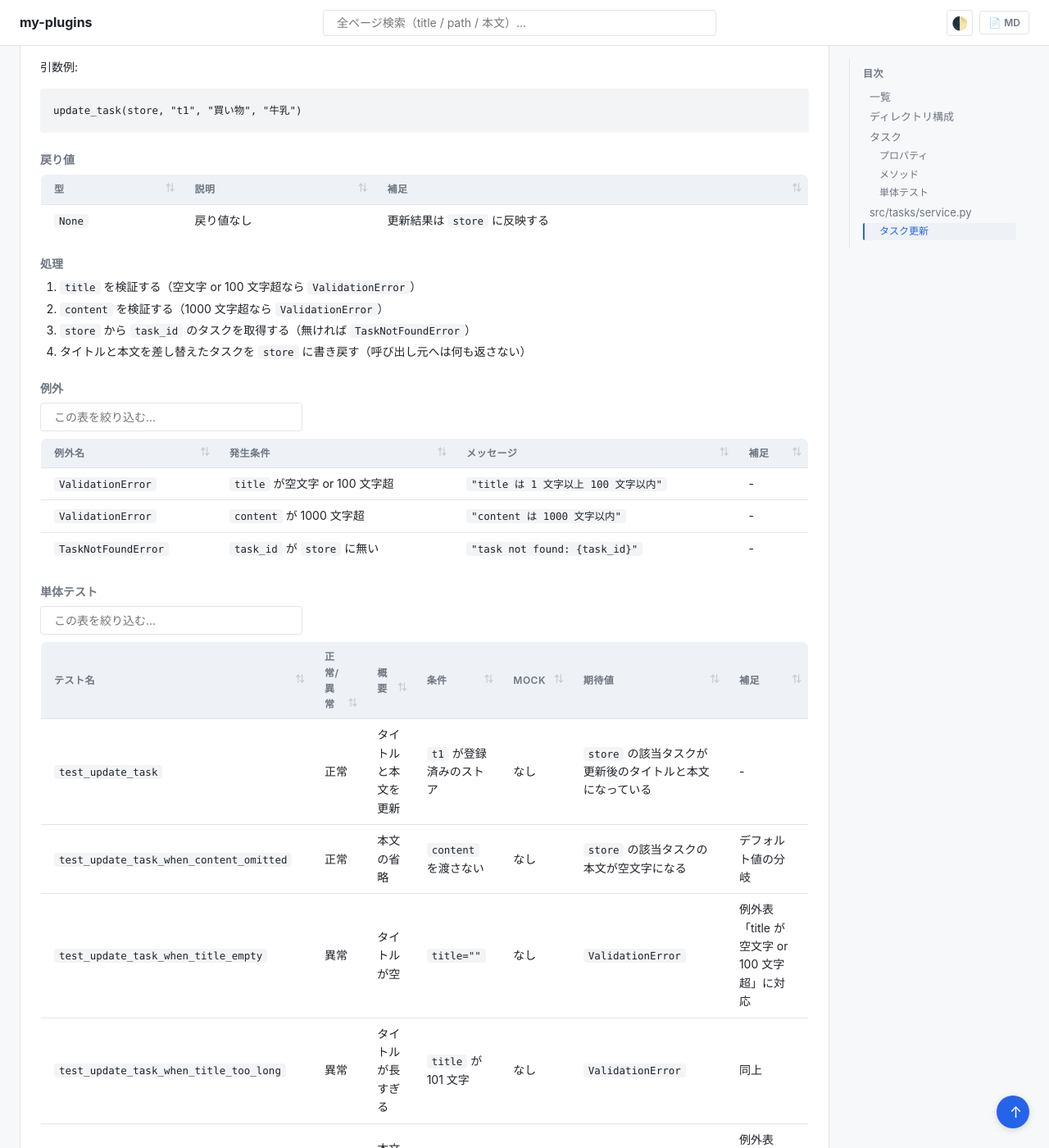
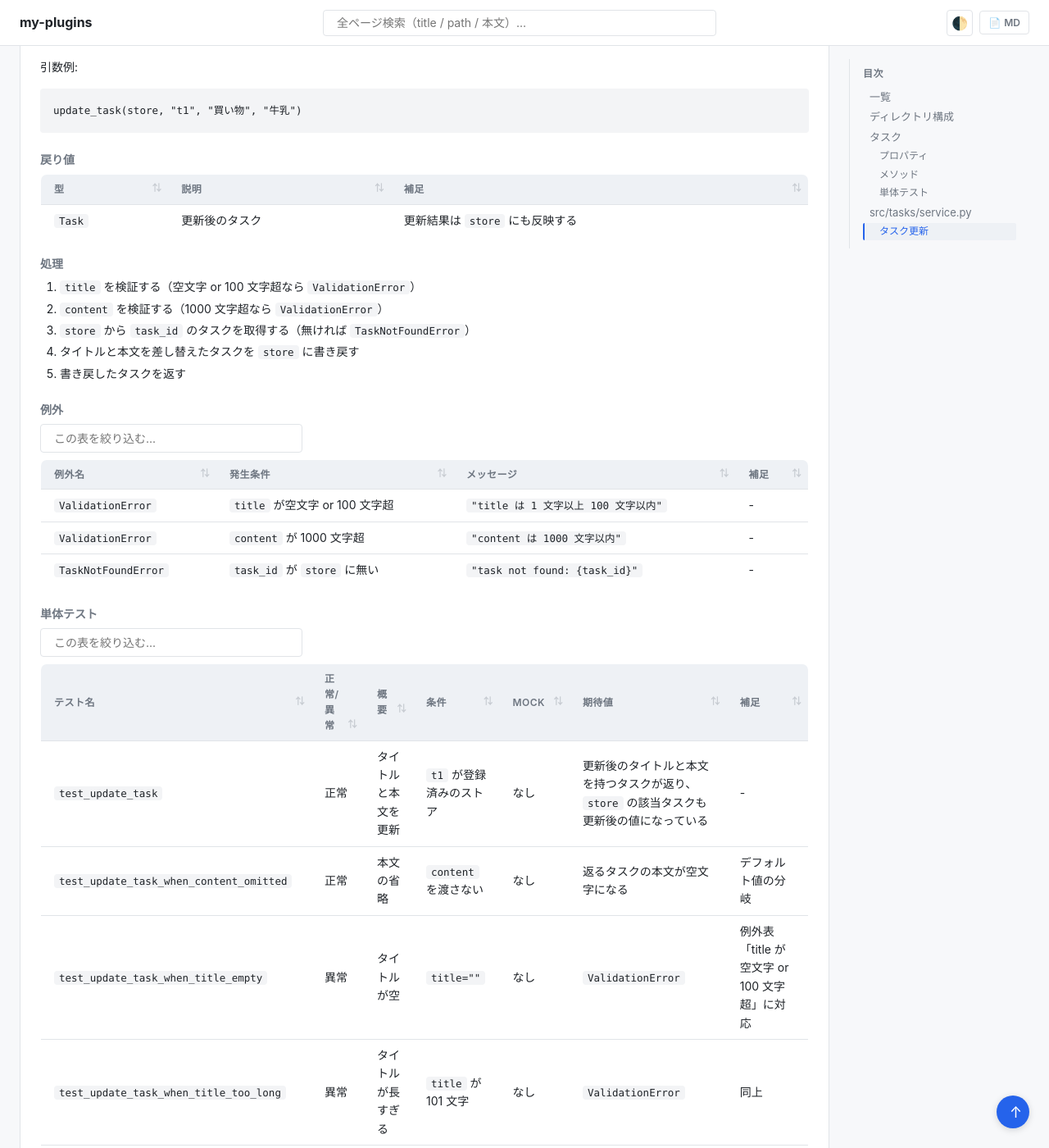
Before and after one commit to shuhei1101/ai-monitor-e2e, a Jekyll site: the page built from docs/wiki/設計図/モジュール構成/バックエンド/タスク.py.md, in a window 1280 px wide and 1400 px high, scrolled down 1866 px. Shown: the whole window at 82% size. Built offline with Jekyll 4.4.1, drawn with Linux system fonts in a browser that asks for light colours; our own code applies the rules of GitHub Pages for plain Markdown files.

Commit message:
update_task の戻り値を更新後のタスクに修正する
Co-Authored-By: Claude Opus 5 <noreply@anthropic.com>

```diff
--- a/docs/wiki/設計図/モジュール構成/バックエンド/タスク.py.md
+++ b/docs/wiki/設計図/モジュール構成/バックエンド/タスク.py.md
@@ -75,14 +75,15 @@ update_task(store, "t1", "買い物", "牛乳")
 
 | 型 | 説明 | 補足 |
 | --- | --- | --- |
-| `None` | 戻り値なし | 更新結果は `store` に反映する |
+| `Task` | 更新後のタスク | 更新結果は `store` にも反映する |
 
 #### 処理
 
 1. `title` を検証する（空文字 or 100 文字超なら `ValidationError`）
 2. `content` を検証する（1000 文字超なら `ValidationError`）
 3. `store` から `task_id` のタスクを取得する（無ければ `TaskNotFoundError`）
-4. タイトルと本文を差し替えたタスクを `store` に書き戻す（呼び出し元へは何も返さない）
+4. タイトルと本文を差し替えたタスクを `store` に書き戻す
+5. 書き戻したタスクを返す
 
 #### 例外
 
@@ -96,8 +97,8 @@ update_task(store, "t1", "買い物", "牛乳")
 
 | テスト名 | 正常/異常 | 概要 | 条件 | Mock | 期待値 | 補足 |
 | --- | --- | --- | --- | --- | --- | --- |
-| `test_update_task` | 正常 | タイトルと本文を更新 | `t1` が登録済みのストア | なし | `store` の該当タスクが更新後のタイトルと本文になっている | - |
-| `test_update_task_when_content_omitted` | 正常 | 本文の省略 | `content` を渡さない | なし | `store` の該当タスクの本文が空文字になる | デフォルト値の分岐 |
+| `test_update_task` | 正常 | タイトルと本文を更新 | `t1` が登録済みのストア | なし | 更新後のタイトルと本文を持つタスクが返り、`store` の該当タスクも更新後の値になっている | - |
+| `test_update_task_when_content_omitted` | 正常 | 本文の省略 | `content` を渡さない | なし | 返るタスクの本文が空文字になる | デフォルト値の分岐 |
 | `test_update_task_when_title_empty` | 異常 | タイトルが空 | `title=""` | なし | `ValidationError` | 例外表「title が空文字 or 100 文字超」に対応 |
 | `test_update_task_when_title_too_long` | 異常 | タイトルが長すぎる | `title` が 101 文字 | なし | `ValidationError` | 同上 |
 | `test_update_task_when_content_too_long` | 異常 | 本文が長すぎる | `content` が 1001 文字 | なし | `ValidationError` | 例外表「content が 1000 文字超」に対応 |
```
